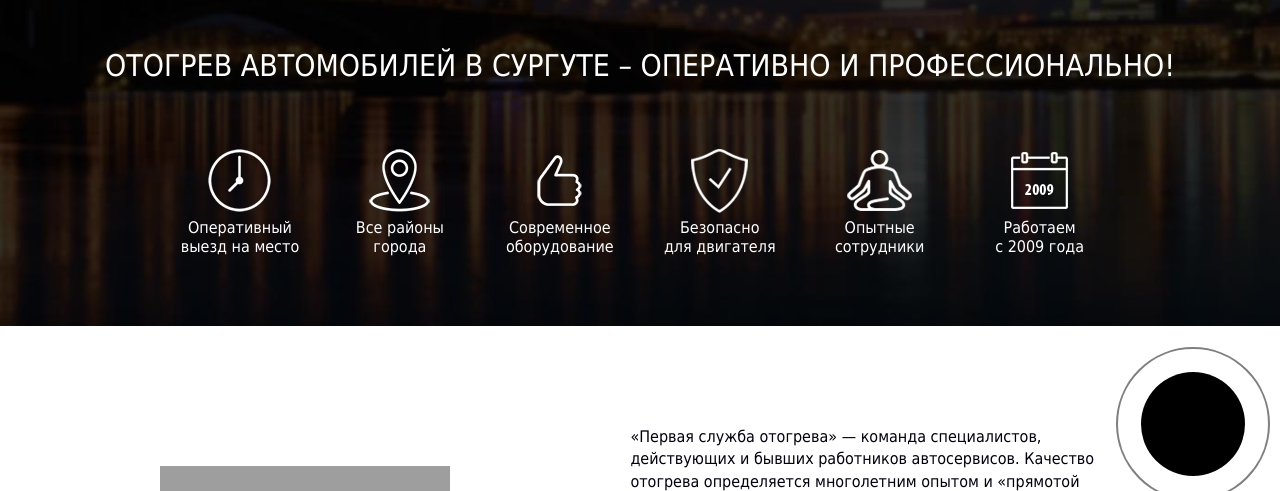
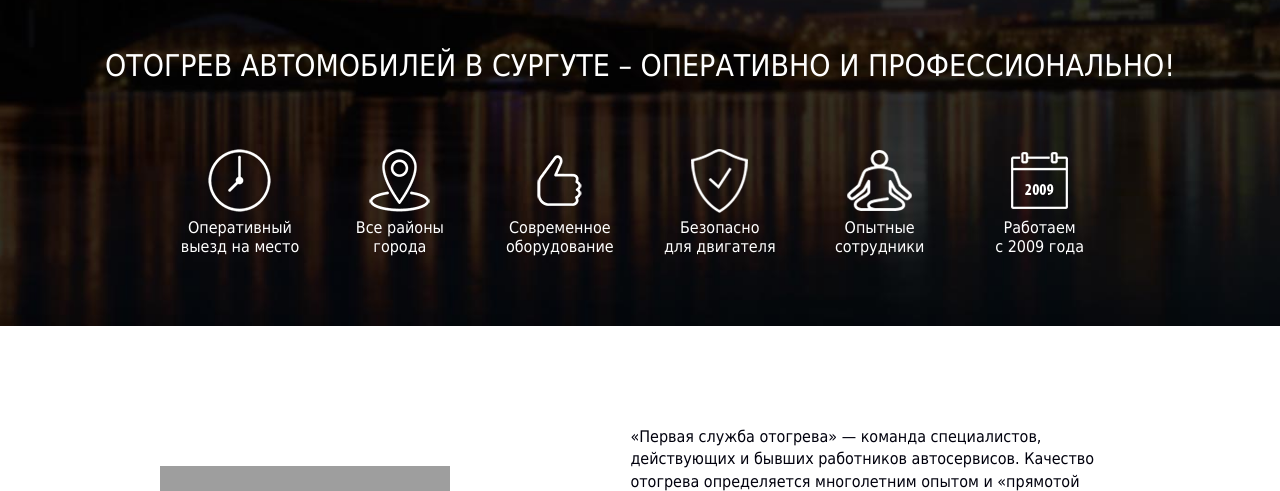
Before and after one commit to rasskazoff/razogrev, a plain HTML site: page index.html in a window 1280 px wide. Shown: the part 324-815 px from the top of the page. Drawn offline with Linux system fonts and the light colour scheme; grey boxes are pictures that could not be loaded; a script that the page names is missing.

Commit message:
Update style.css

```diff
--- a/style.css
+++ b/style.css
@@ -1,9 +1,3 @@
-.img-circle{background-color:#000000;box-sizing:content-box;-webkit-box-sizing:content-box;}
-.circlephone{box-sizing:content-box;-webkit-box-sizing:content-box;border: 2px solid #000000;width:150px;height:150px;bottom:-25px;right:10px;position:absolute;-webkit-border-radius:100%;-moz-border-radius: 100%;border-radius: 100%;opacity: .5;-webkit-animation: circle-anim 2.4s infinite ease-in-out !important;-moz-animation: circle-anim 2.4s infinite ease-in-out !important;-ms-animation: circle-anim 2.4s infinite ease-in-out !important;-o-animation: circle-anim 2.4s infinite ease-in-out !important;animation: circle-anim 2.4s infinite ease-in-out !important;-webkit-transition: all .5s;-moz-transition: all .5s;-o-transition: all .5s;transition: all 0.5s;}
-.circle-fill{box-sizing:content-box;-webkit-box-sizing:content-box;background-color:#000000;width:100px;height:100px;bottom:0px;right:35px;position:absolute;-webkit-border-radius: 100%;-moz-border-radius: 100%;border-radius: 100%;border: 2px solid transparent;-webkit-animation: circle-fill-anim 2.3s infinite ease-in-out;-moz-animation: circle-fill-anim 2.3s infinite ease-in-out;-ms-animation: circle-fill-anim 2.3s infinite ease-in-out;-o-animation: circle-fill-anim 2.3s infinite ease-in-out;animation: circle-fill-anim 2.3s infinite ease-in-out;-webkit-transition: all .5s;-moz-transition: all .5s;-o-transition: all .5s;transition: all 0.5s;}
-.img-circle{box-sizing:content-box;-webkit-box-sizing:content-box;width:72px;height:72px;bottom: 14px;right: 49px;position:absolute;-webkit-border-radius: 100%;-moz-border-radius: 100%;border-radius: 100%;border: 2px solid transparent;opacity: .7;}
-.img-circleblock{box-sizing:content-box;-webkit-box-sizing:content-box;width:72px;height:72px;background-image:url(../images/tel.png);background-position: center center;background-repeat:no-repeat;animation-name: tossing;-webkit-animation-name: tossing;animation-duration: 1.5s;-webkit-animation-duration: 1.5s;animation-iteration-count: infinite;-webkit-animation-iteration-count: infinite;}
-.img-circle:hover{opacity: 1;}
 body,html,img,div,h1,h2,p,li,iframe{margin:0;padding:0;border:0;cursor:default;font-family:Tahoma,Geneva,sans-serif;}
 body,html{width:100%;background-color:#fff;font-size:10px;}
 #header{position:relative;background-color:#00000d;width:100%;background:url(img/back.jpg) no-repeat;background-position:50% 50%;background-size:cover;overflow:hidden;padding-bottom:20px;}
```
